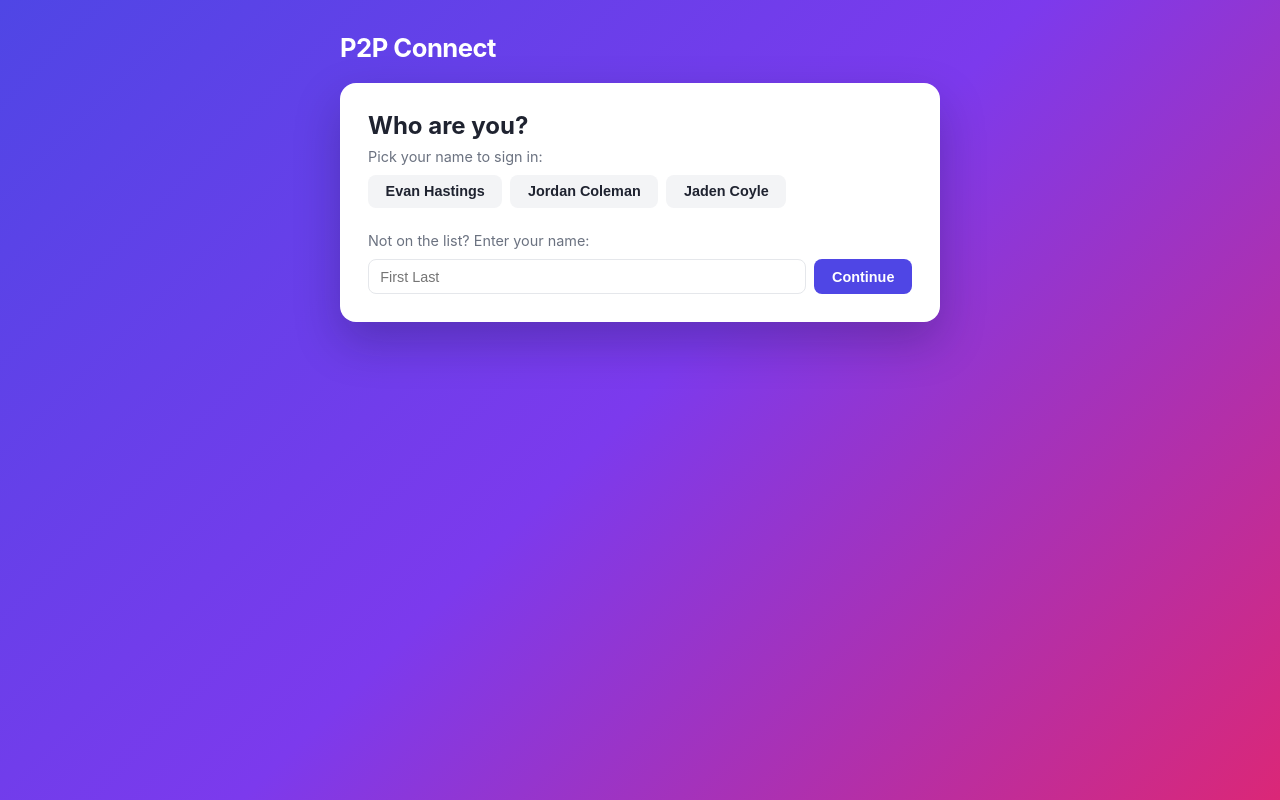
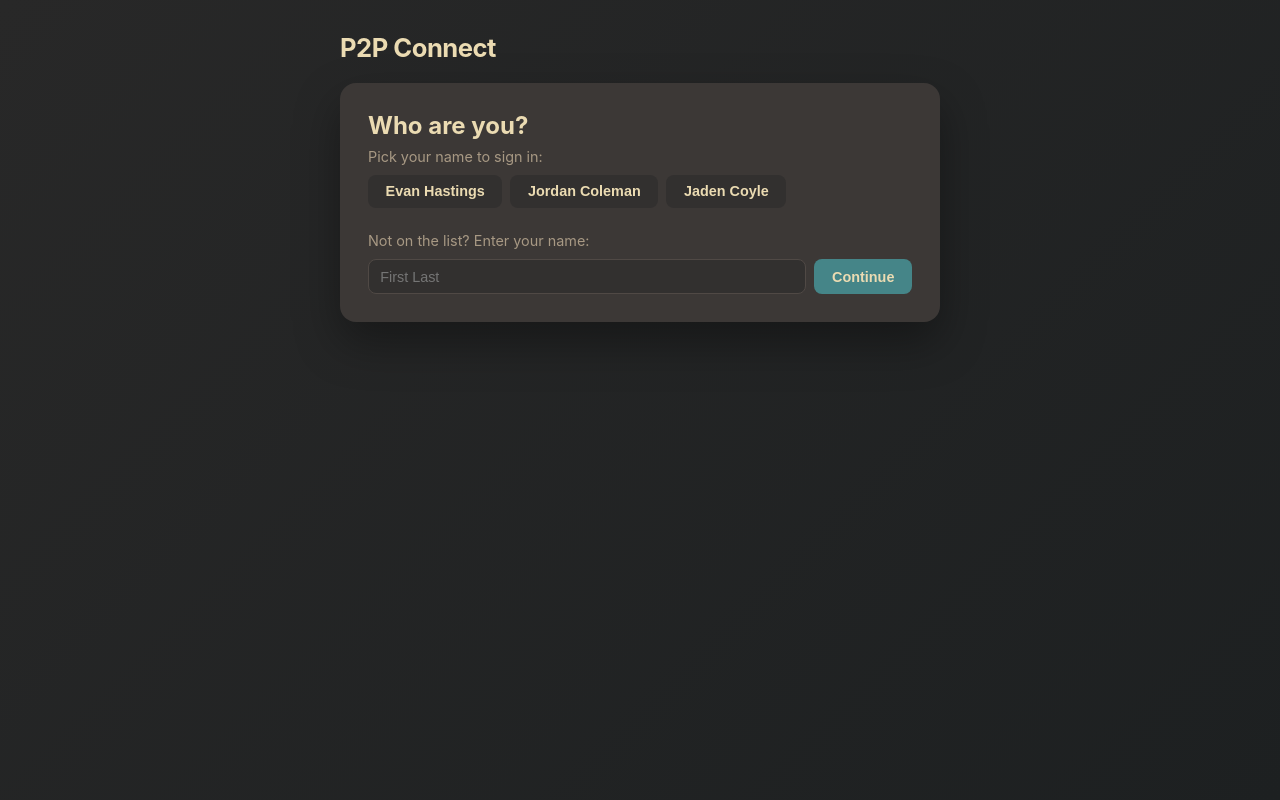
Before and after one commit to jcolema9/p2p-voip, a React (Create React App) app in the folder client/: page / in a window 1280 px wide. Built offline with nearby package versions, Linux system fonts and the light colour scheme; no server answers.

Commit message:
Restyle UI with Gruvbox Dark Hard inspired grey palette

```diff
--- a/client/src/App.css
+++ b/client/src/App.css
@@ -1,13 +1,15 @@
 :root {
-  --bg-gradient: linear-gradient(135deg, #4f46e5 0%, #7c3aed 50%, #db2777 100%);
-  --card-bg: #ffffff;
-  --text: #1f2330;
-  --muted-text: #6b7280;
-  --accent: #4f46e5;
-  --accent-hover: #4338ca;
-  --border: #e5e7eb;
-  --danger: #dc2626;
-  --danger-hover: #b91c1c;
+  /* Gruvbox Dark Hard inspired palette — muted, low-contrast greys */
+  --bg-gradient: linear-gradient(135deg, #282828 0%, #1d2021 100%);
+  --card-bg: #3c3836;
+  --card-bg-soft: #32302f;
+  --text: #ebdbb2;
+  --muted-text: #a89984;
+  --accent: #458588;
+  --accent-hover: #83a598;
+  --border: #504945;
+  --danger: #cc241d;
+  --danger-hover: #fb4934;
 }
 
 * {
@@ -40,14 +42,14 @@ body {
 }
 
 .App-header-bar h1 {
-  color: #fff;
+  color: var(--text);
   font-size: 1.6rem;
   margin: 0 auto 0 0;
   letter-spacing: -0.02em;
 }
 
 .status--signed-in {
-  background: rgba(255, 255, 255, 0.35);
+  background: rgba(235, 219, 178, 0.15);
 }
 
 .status {
@@ -55,14 +57,14 @@ body {
   font-weight: 600;
   padding: 0.3rem 0.75rem;
   border-radius: 999px;
-  background: rgba(255, 255, 255, 0.2);
-  color: #fff;
+  background: rgba(235, 219, 178, 0.12);
+  color: var(--text);
   text-transform: capitalize;
   backdrop-filter: blur(4px);
 }
 
 .status--connected {
-  background: #16a34a;
+  background: #98971a;
 }
 
 .status--error {
@@ -70,13 +72,13 @@ body {
 }
 
 .status--connecting {
-  background: #d97706;
+  background: #d79921;
 }
 
 .error-banner {
-  background: #fef2f2;
-  color: #991b1b;
-  border: 1px solid #fecaca;
+  background: #4a2f2c;
+  color: #fb4934;
+  border: 1px solid var(--danger);
   padding: 0.65rem 0.9rem;
   border-radius: 8px;
   margin-bottom: 1rem;
@@ -86,7 +88,7 @@ body {
 .App-main {
   background: var(--card-bg);
   border-radius: 16px;
-  box-shadow: 0 20px 45px rgba(15, 15, 40, 0.25);
+  box-shadow: 0 20px 45px rgba(0, 0, 0, 0.35);
   padding: 1.75rem;
   flex: 1;
   min-width: 0;
@@ -101,7 +103,7 @@ body {
 .sidebar {
   background: var(--card-bg);
   border-radius: 16px;
-  box-shadow: 0 20px 45px rgba(15, 15, 40, 0.25);
+  box-shadow: 0 20px 45px rgba(0, 0, 0, 0.35);
   padding: 1.25rem;
   width: 200px;
   flex-shrink: 0;
@@ -124,18 +126,18 @@ body {
 .contact-button {
   width: 100%;
   text-align: left;
-  background: #f3f4f6;
+  background: var(--card-bg-soft);
   color: var(--text);
   font-weight: 500;
 }
 
 .contact-button:hover {
-  background: #e5e7eb;
+  background: var(--border);
 }
 
 .contact-button--active {
   background: var(--accent);
-  color: #fff;
+  color: var(--text);
 }
 
 .call-placeholder {
@@ -163,12 +165,12 @@ body {
 }
 
 .sign-on-option {
-  background: #f3f4f6;
+  background: var(--card-bg-soft);
   color: var(--text);
 }
 
 .sign-on-option:hover {
-  background: #e5e7eb;
+  background: var(--border);
 }
 
 .sign-on-form {
@@ -182,6 +184,8 @@ body {
   border: 1px solid var(--border);
   border-radius: 8px;
   font-size: 0.9rem;
+  background: var(--card-bg-soft);
+  color: var(--text);
 }
 
 .landing section {
@@ -216,7 +220,8 @@ body {
   border: 1px solid var(--border);
   border-radius: 8px;
   font-size: 0.9rem;
-  background: #f9fafb;
+  background: var(--card-bg-soft);
+  color: var(--text);
 }
 
 .share-row input {
@@ -231,7 +236,7 @@ button {
   font-weight: 600;
   cursor: pointer;
   background: var(--accent);
-  color: #fff;
+  color: var(--text);
   transition: background 0.15s ease, transform 0.1s ease;
 }
 
@@ -259,7 +264,7 @@ button:disabled {
   border: 1px solid var(--border);
   border-radius: 12px;
   padding: 1.1rem;
-  background: #f9fafb;
+  background: var(--card-bg-soft);
 }
 
 .call p {
@@ -280,6 +285,7 @@ button:disabled {
 
 .call-controls button.danger:hover {
   background: var(--danger-hover);
+  color: #1d2021;
 }
 
 .chat {
@@ -295,7 +301,7 @@ button:disabled {
   flex: 1;
   overflow-y: auto;
   padding: 0.85rem;
-  background: #fafafa;
+  background: var(--card-bg-soft);
 }
 
 .chat-empty {
@@ -317,13 +323,13 @@ button:disabled {
 
 .chat-message--me {
   background: var(--accent);
-  color: #fff;
+  color: var(--text);
   margin-left: auto;
   border-bottom-right-radius: 4px;
 }
 
 .chat-message--them {
-  background: #eef0f3;
+  background: var(--border);
   color: var(--text);
   margin-right: auto;
   border-bottom-left-radius: 4px;
@@ -334,7 +340,7 @@ button:disabled {
   gap: 0.5rem;
   padding: 0.65rem;
   border-top: 1px solid var(--border);
-  background: #fff;
+  background: var(--card-bg);
 }
 
 .chat-input input {
@@ -343,4 +349,6 @@ button:disabled {
   border: 1px solid var(--border);
   border-radius: 8px;
   font-size: 0.9rem;
+  background: var(--card-bg-soft);
+  color: var(--text);
 }
```
